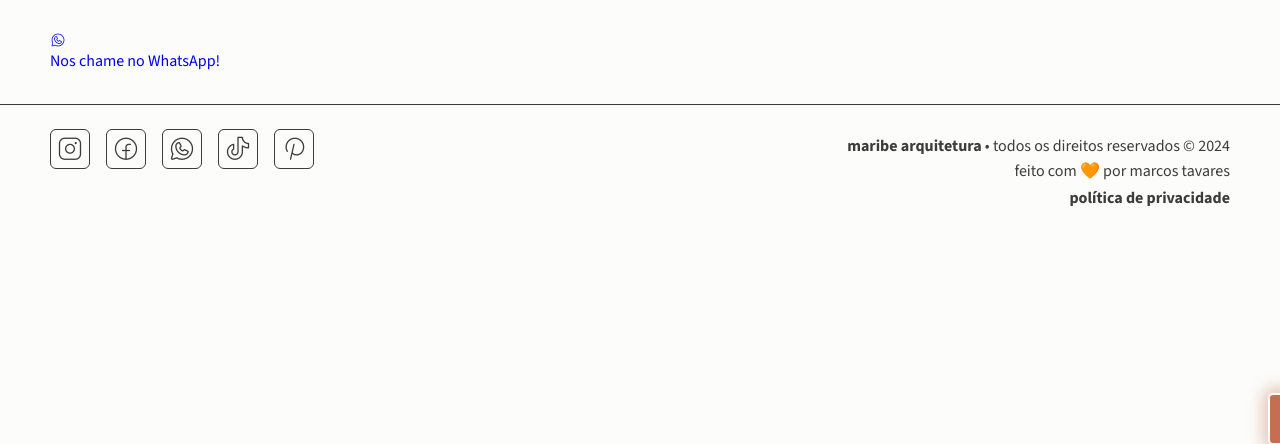
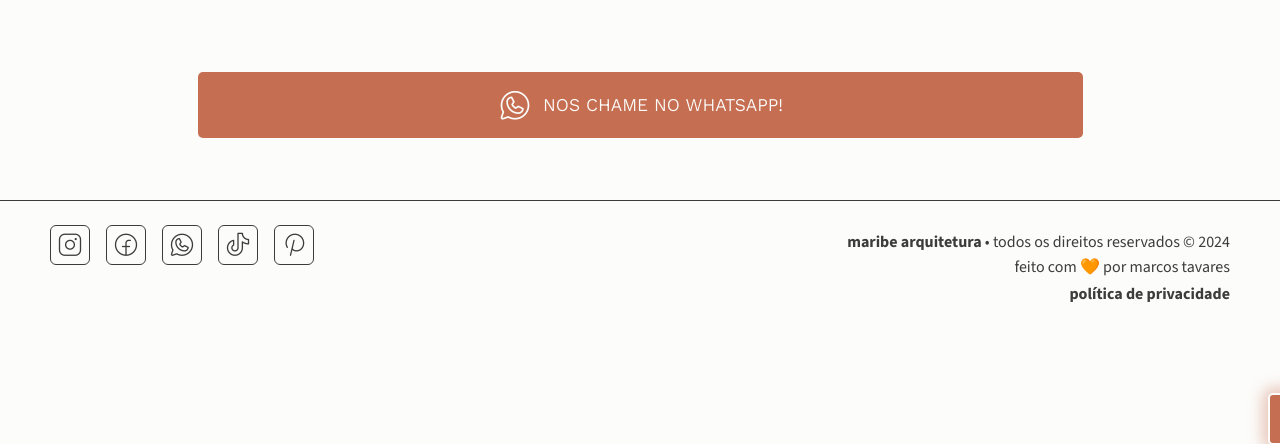
Before and after one commit to mjtavrs/maribe-development, a PHP site: page /projeto.html in a window 1280 px wide. Shown: the part 167-611 px from the top of the page. Run offline with PHP 8.4, Linux system fonts and the light colour scheme; style sheets or scripts are compiled from the project's sources.

Commit message:
refactor: Include the whatsappContainer the in the projeto.html page. Improve the cellphoneWhatsapp.scss in the 1024px.
The 1024px is a tablet version, it must have the full width version of the cellphoneWhatsappCta button

```diff
--- a/projeto.html
+++ b/projeto.html
@@ -57,12 +57,14 @@
         <main>
             <div id="projectImages">
             </div>
+            <div id="whatsappCtaContainer">
                 <a href="https://api.whatsapp.com/send?phone=5581994083257" target="_blank" id="cellphoneWhatsappCta">
                     <i class="ph-light ph-whatsapp-logo" aria-hidden="true"></i>
                     <p>
                         Nos chame no WhatsApp!
                     </p>
                 </a>
+            </div>
         </main>
         <footer>
             <div id="socialLinks">
--- a/styles/shared/cellphoneWhatsappCta.css
+++ b/styles/shared/cellphoneWhatsappCta.css
@@ -43,13 +43,16 @@
   }
 }
 @media screen and (min-width: 1024px) {
+  #whatsappCtaContainer #cellphoneWhatsappCta {
+    margin: 40px 0 30px;
+  }
+}
+@media screen and (min-width: 1280px) {
   #whatsappCtaContainer {
     display: flex;
     justify-content: center;
   }
   #whatsappCtaContainer #cellphoneWhatsappCta {
-    margin-top: 15px;
-    margin-bottom: 25px;
     width: 75%;
   }
 }/*# sourceMappingURL=cellphoneWhatsappCta.css.map */
--- a/styles/shared/cellphoneWhatsappCta.scss
+++ b/styles/shared/cellphoneWhatsappCta.scss
@@ -58,12 +58,18 @@
 
 @media screen and (min-width: 1024px) {
     #whatsappCtaContainer {
+        #cellphoneWhatsappCta {
+            margin: 40px 0 30px;
+        }
+    }
+}
+
+@media screen and (min-width: 1280px) {
+    #whatsappCtaContainer {
         display: flex;
         justify-content: center;
 
         #cellphoneWhatsappCta {
-            margin-top: 15px;
-            margin-bottom: 25px;
             width: 75%;
         }
     }
```
Also changed, not shown: 1 other file. Lines whose indentation alone changed are shown as unchanged.
